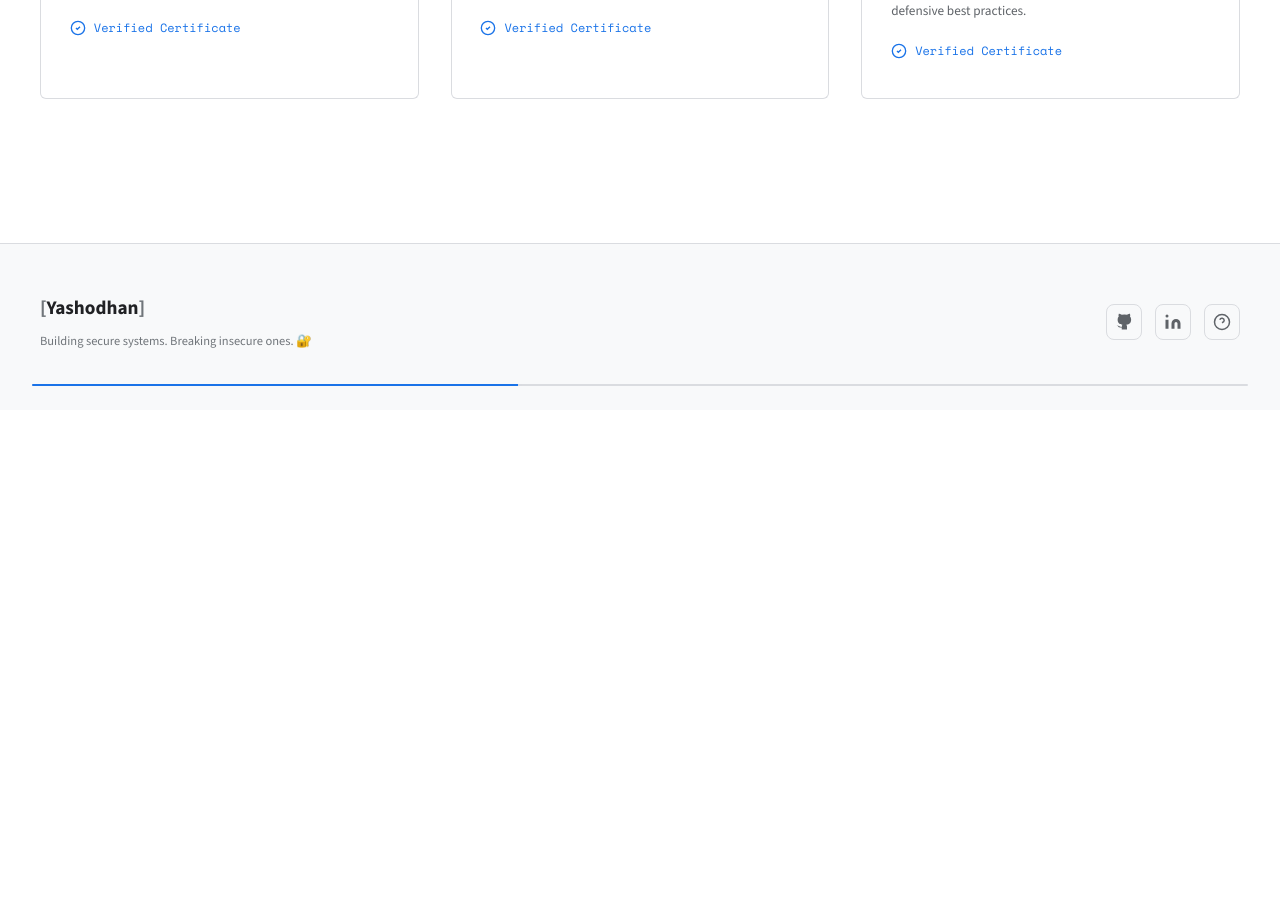
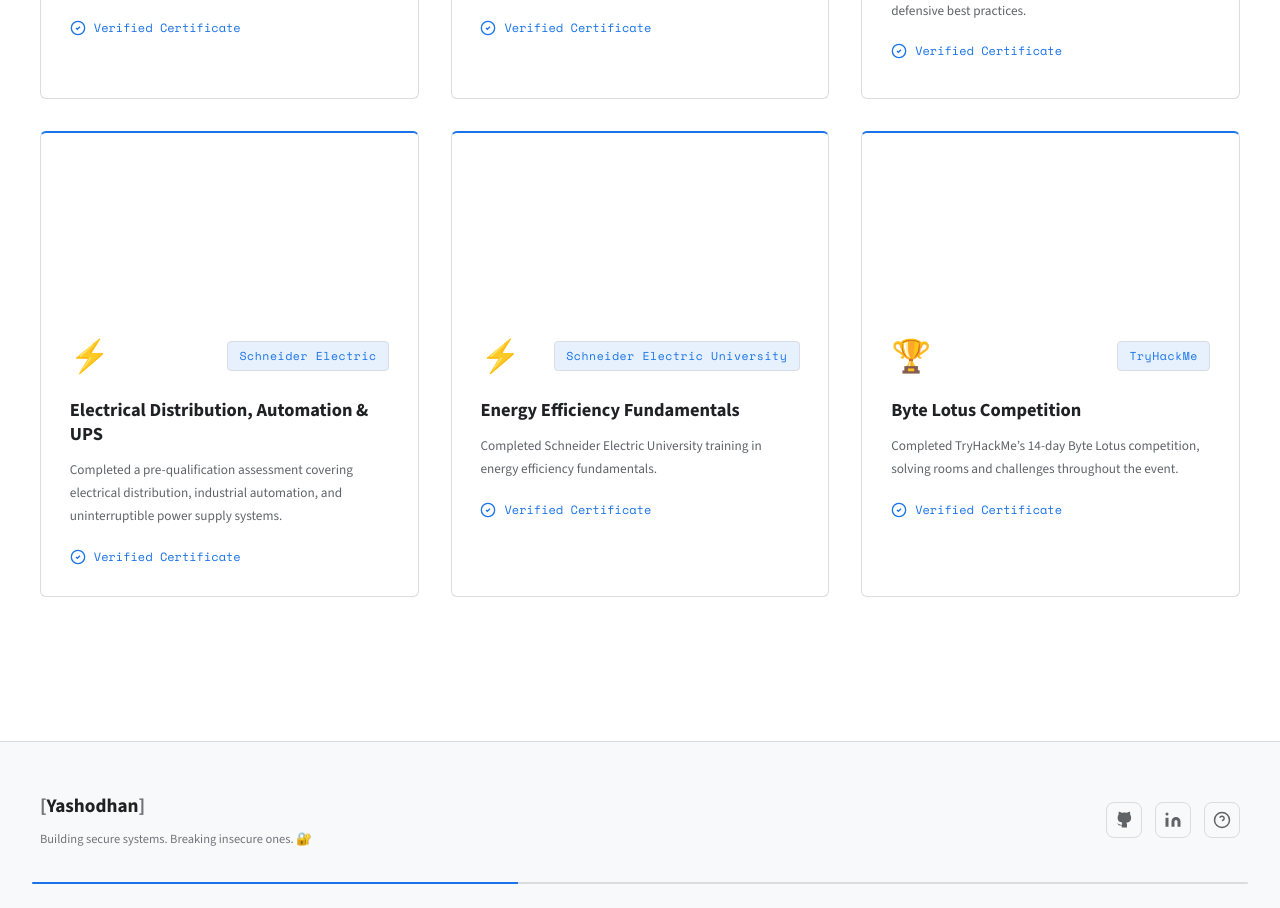
Before and after one commit to iykuwk/YashuMe, a React (Vite) app: page /certifications in a window 1280 px wide. Shown: the part 1100-2008 px from the top of the page. Before the commit the page ends 1510 px from the top, so only its background shows below. Built offline with nearby package versions, Linux system fonts and the light colour scheme.

Commit message:
major UI changes

```diff
--- a/src/ThemeContext.jsx
+++ b/src/ThemeContext.jsx
@@ -40,7 +40,7 @@ export function ThemeProvider({ children }) {
         '--form-input-color': '#202124',
         '--form-input-placeholder': '#70757a',
         '--form-input-focus-shadow': '0 0 0 3px #1a73e81a',
-        '--navbar-scrolled-bg': 'rgba(255, 255, 255, 0.96)',
+        '--navbar-scrolled-bg': 'rgba(248, 249, 250, 0.97)',
         '--footer-logo-color': '#202124',
       },
       dark: {
@@ -68,7 +68,7 @@ export function ThemeProvider({ children }) {
         '--form-input-color': '#e8eaed',
         '--form-input-placeholder': '#9aa0a6',
         '--form-input-focus-shadow': '0 0 0 3px #8ab4f81a',
-        '--navbar-scrolled-bg': 'rgba(32, 33, 36, 0.96)',
+        '--navbar-scrolled-bg': 'rgba(41, 42, 45, 0.97)',
         '--footer-logo-color': '#e8eaed',
       }
     }
--- a/src/components/Certificates.css
+++ b/src/components/Certificates.css
@@ -40,6 +40,14 @@
   object-fit: contain;
   object-position: center;
   border-radius: 4px;
+}
+
+.cert-image-container iframe {
+  width: 100%;
+  height: 100%;
+  border: 0;
+  background: #fff;
+  pointer-events: none;
 }
 
 .cert-card.border-green { border-top: 2px solid var(--accent-green); }
--- a/src/components/Certificates.jsx
+++ b/src/components/Certificates.jsx
@@ -54,9 +54,33 @@ const certs = [
     badgeUrl: 'https://www.credly.com/badges/30c58eef-461d-4221-ba22-84ab598c88e7/linked_in_profile',
     badgeImage: CERTIFICATE_PATHS.ethicalHackerBadge,
   },
+  {
+    title: 'Electrical Distribution, Automation & UPS',
+    issuer: 'Schneider Electric',
+    icon: '⚡',
+    color: 'green',
+    desc: 'Completed a pre-qualification assessment covering electrical distribution, industrial automation, and uninterruptible power supply systems.',
+    pdfUrl: CERTIFICATE_PATHS.schneiderPreQualification,
+  },
+  {
+    title: 'Energy Efficiency Fundamentals',
+    issuer: 'Schneider Electric University',
+    icon: '⚡',
+    color: 'blue',
+    desc: 'Completed Schneider Electric University training in energy efficiency fundamentals.',
+    pdfUrl: CERTIFICATE_PATHS.schneiderEnergyEfficiency,
+  },
+  {
+    title: 'Byte Lotus Competition',
+    issuer: 'TryHackMe',
+    icon: '🏆',
+    color: 'purple',
+    desc: 'Completed TryHackMe’s 14-day Byte Lotus competition, solving rooms and challenges throughout the event.',
+    pdfUrl: CERTIFICATE_PATHS.byteLotusCompetition,
+  },
 ]
 
-const openBadge = (url) => {
+const openCertificate = (url) => {
   if (url) {
     window.open(url, '_blank', 'noopener,noreferrer')
   }
@@ -77,28 +101,38 @@ export default function Certificates() {
               key={cert.title}
               className={`cert-card card reveal border-${cert.color}`}
               style={{ transitionDelay: `${i * 0.1}s` }}
-              onClick={() => openBadge(cert.badgeUrl)}
+              onClick={() => openCertificate(cert.badgeUrl || cert.pdfUrl)}
               onKeyDown={(e) => {
-                if ((e.key === 'Enter' || e.key === ' ') && cert.badgeUrl) {
+                if ((e.key === 'Enter' || e.key === ' ') && (cert.badgeUrl || cert.pdfUrl)) {
                   e.preventDefault()
-                  openBadge(cert.badgeUrl)
+                  openCertificate(cert.badgeUrl || cert.pdfUrl)
                 }
               }}
-              role={cert.badgeUrl ? 'link' : 'article'}
-              tabIndex={cert.badgeUrl ? 0 : -1}
-              aria-label={cert.badgeUrl ? `Open ${cert.title} certificate badge` : cert.title}
+              role={cert.badgeUrl || cert.pdfUrl ? 'link' : 'article'}
+              tabIndex={cert.badgeUrl || cert.pdfUrl ? 0 : -1}
+              aria-label={cert.badgeUrl || cert.pdfUrl ? `Open ${cert.title} certificate` : cert.title}
             >
               {cert.image && (
                 <div className="cert-image-container">
                   <img src={cert.image} alt={cert.title} className="cert-image" loading="lazy" />
                 </div>
               )}
+              {!cert.image && cert.pdfUrl && (
+                <div className="cert-image-container">
+                  <iframe
+                    src={`${cert.pdfUrl}#toolbar=0&navpanes=0&view=FitH`}
+                    title={`${cert.title} certificate preview`}
+                    loading="lazy"
+                    tabIndex={-1}
+                  />
+                </div>
+              )}
 
               <div className="cert-top">
                 <span className="cert-icon">{cert.icon}</span>
-                {cert.badgeUrl ? (
+                {cert.badgeUrl || cert.pdfUrl ? (
                   <a
-                    href={cert.badgeUrl}
+                    href={cert.badgeUrl || cert.pdfUrl}
                     target="_blank"
                     rel="noreferrer"
                     className={`tag tag-${cert.color}`}
--- a/src/components/Navbar.css
+++ b/src/components/Navbar.css
@@ -5,14 +5,14 @@
   right: 0;
   z-index: 500;
   padding: 1.4rem 0;
-  transition: background 0.4s, padding 0.4s, border-bottom 0.4s;
+  background: var(--navbar-scrolled-bg, var(--bg-secondary));
+  backdrop-filter: blur(16px);
+  border-bottom: 1px solid var(--border);
+  transition: background 0.3s, padding 0.3s;
 }
 
 .navbar.scrolled {
-  background: var(--navbar-scrolled-bg, rgba(248, 249, 250, 0.95));
-  backdrop-filter: blur(20px);
   padding: 1rem 0;
-  border-bottom: 1px solid var(--border);
 }
 
 .nav-inner {
@@ -132,8 +132,8 @@
   padding: 6px 0;
   box-shadow: 0 8px 24px rgba(2,6,23,0.12);
   z-index: 1000;
+  white-space: nowrap;
 }
-.resume-menu { white-space: nowrap; }
 .resume-menu li { list-style: none; }
 .resume-menu a {
   display: block;
@@ -213,8 +213,7 @@
 }
 
 @media (max-width: 480px) {
-  .nav-logo { font-size: 0.95rem; }
-  .nav-logo { white-space: nowrap; }
+  .nav-logo { font-size: 0.95rem; white-space: nowrap; }
   .nav-inner { padding: 0 0.75rem; }
   .nav-links { gap: 0.75rem; }
   .nav-resume-btn { padding: 0.35rem 0.7rem; }
--- a/src/constants.js
+++ b/src/constants.js
@@ -6,6 +6,9 @@ export const CERTIFICATE_PATHS = {
   ethicalHackerBadge: '/certificates/badges/ethicalhacker-cisco-badge.svg',
   thmCertificate0: '/certificates/SEC0-THM Certificate.jpg',
   thmCertificate1: '/certificates/SEC1-THM_Certificate.jpg',
+  schneiderPreQualification: '/certificates/Schneider_Electric_Certifcate1.pdf',
+  schneiderEnergyEfficiency: '/certificates/Schneider_Electric_Certificate2.pdf',
+  byteLotusCompetition: '/certificates/ByteLotusCompetition(Tryhackme).pdf',
   completeResumePdf: '/certificates/Complete__Resume.pdf',
   lifiApplicationsPdf: '/certificates/LIFI%20APPLICATIONS.pdf',
   profilePhoto: '/certificates/profile_photo.png',
```
